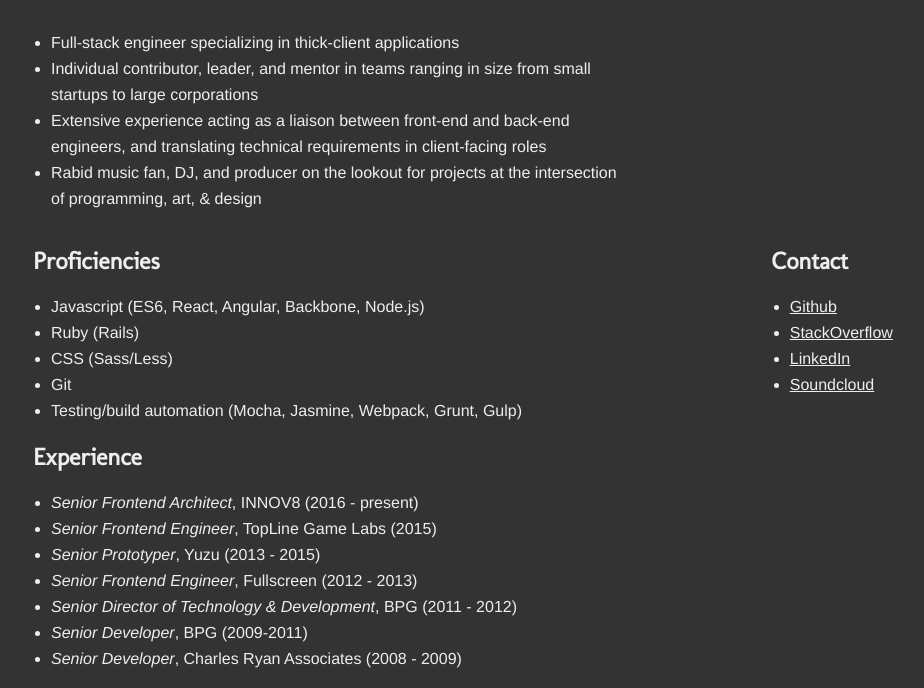
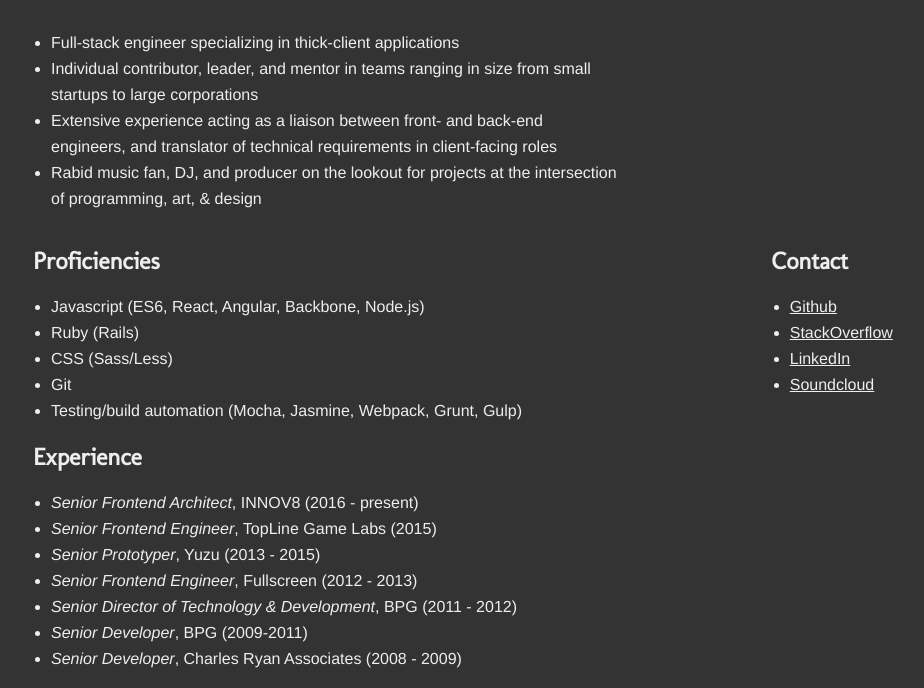
Before and after one commit to findzen/findzen.net, a website: page index.html in a window 1280 px wide. Shown: the part 55-743 px from the top of the page, without its empty margins (94-1018 px from the left). Drawn offline with Linux system fonts and the light colour scheme; a web font is replaced by a local one.

Commit message:
Tweak language

```diff
--- a/index.html
+++ b/index.html
@@ -23,7 +23,7 @@
             <ul>
               <li>Full-stack engineer specializing in thick-client applications</li>
               <li>Individual contributor, leader, and mentor in teams ranging in size from small startups to large corporations</li>
-              <li>Extensive experience acting as a liaison between front-end and back-end engineers, and translating technical requirements in client-facing roles</li>
+              <li>Extensive experience acting as a liaison between front- and back-end engineers, and translator of technical requirements in client-facing roles</li>
               <li>Rabid music fan, DJ, and producer on the lookout for projects at the intersection of programming, art, &amp; design</li>
             </ul>
           </header>
```
